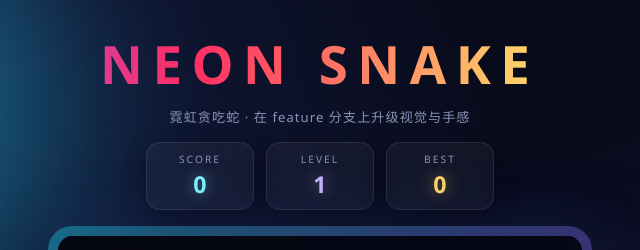
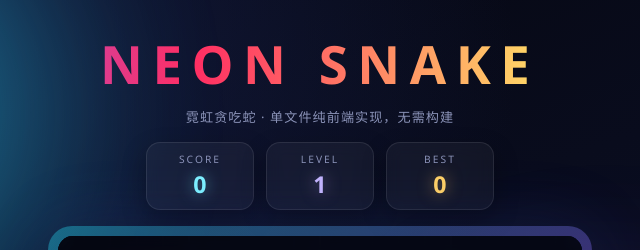
Before and after one commit to UCAS-yangxb/snake, a plain HTML site: page index.html in a window 1280 px wide. Shown: the top 250 px of the page, 320-960 px from the left. Drawn offline with Linux system fonts and the light colour scheme; animation ran at ten frames a second.

Commit message:
docs: README 补充容器用法，修正游戏页副标题
README：在线试玩改为真实链接（含成绩页地址）；文件说明补充 Dockerfile 与发布工作流，并标注许可证为 Apache-2.0；新增「容器运行」章节，给出 docker run 用法与三种触发方式对应的镜像标签规则；分支约定改为不再依赖已删除的 feature 分支。
index.html：副标题由「在 feature 分支上升级视觉与手感」改为「单文件纯前端实现，无需构建」，不再与具体分支绑定。
验证：无头桩件 10 项逻辑断言与工作流 30 项校验全部通过，无头 Chrome 渲染确认副标题显示正常。

```diff
--- a/index.html
+++ b/index.html
@@ -342,7 +342,7 @@
     <main class="game-shell">
         <header>
             <h1 class="title">NEON SNAKE</h1>
-            <p class="subtitle">霓虹贪吃蛇 · 在 feature 分支上升级视觉与手感</p>
+            <p class="subtitle">霓虹贪吃蛇 · 单文件纯前端实现，无需构建</p>
         </header>
 
         <section class="stats">
```
Also changed, not shown: 1 other file.
